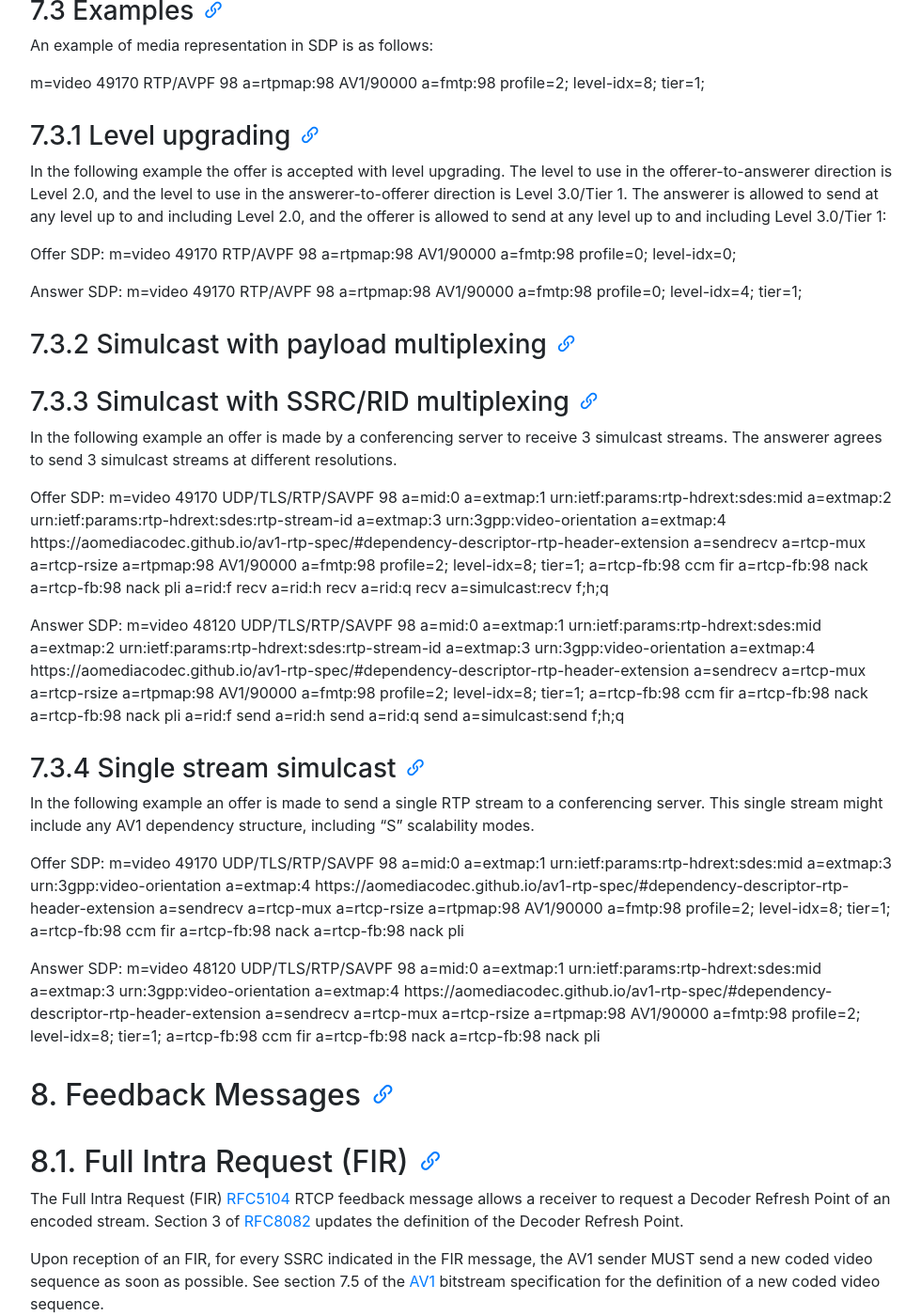
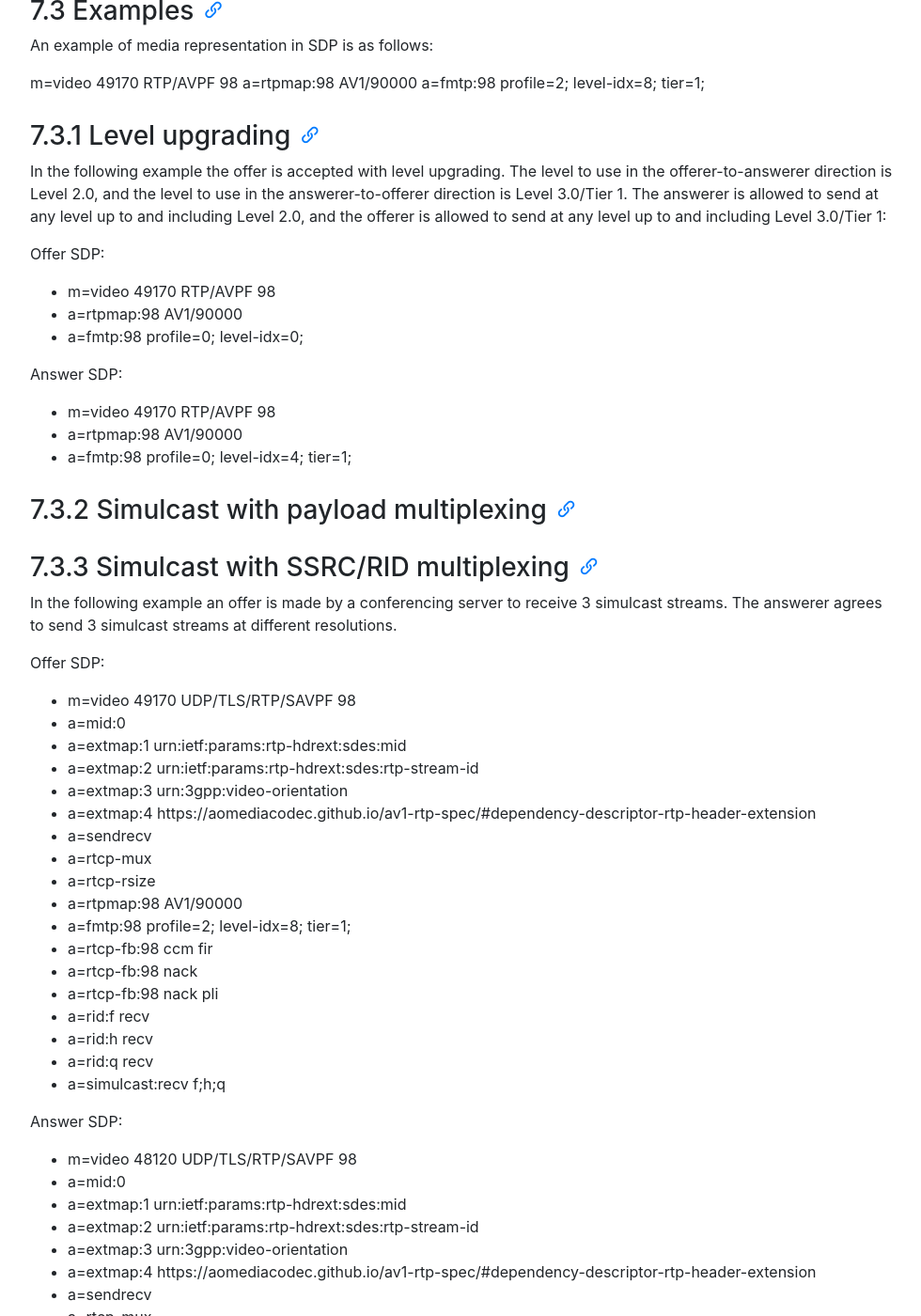
Before and after one commit to AOMediaCodec/av1-rtp-spec, a Jekyll site: the page built from index.md, in a window 1280 px wide and 1400 px high, scrolled down 11849 px. Shown: the whole window at 94% size, without its empty margins (53-1033 px from the left). Built offline with Jekyll 4.4.1, drawn with Linux system fonts in a browser that asks for light colours; nearby versions of some CDN libraries; some of the changed text lies outside the part shown.

Commit message:
Update av1-rtp-spec.md

```diff
--- a/av1-rtp-spec.md
+++ b/av1-rtp-spec.md
@@ -400,14 +400,14 @@
 In the following example the offer is accepted with level upgrading. The level to use in the offerer-to-answerer direction is Level 2.0, and the level to use in the answerer-to-offerer direction is Level 3.0/Tier 1.  The answerer is allowed to send at any level up to and including Level 2.0, and the offerer is allowed to send at any level up to and including Level 3.0/Tier 1:
 
 Offer SDP:
-m=video 49170 RTP/AVPF 98
-a=rtpmap:98 AV1/90000
-a=fmtp:98 profile=0; level-idx=0;
+* m=video 49170 RTP/AVPF 98
+* a=rtpmap:98 AV1/90000
+* a=fmtp:98 profile=0; level-idx=0;
 
 Answer SDP:
-m=video 49170 RTP/AVPF 98
-a=rtpmap:98 AV1/90000
-a=fmtp:98 profile=0; level-idx=4; tier=1;
+* m=video 49170 RTP/AVPF 98
+* a=rtpmap:98 AV1/90000
+* a=fmtp:98 profile=0; level-idx=4; tier=1;
 
 ### 7.3.2 Simulcast with payload multiplexing
 
@@ -415,77 +415,77 @@
 In the following example an offer is made by a conferencing server to receive 3 simulcast streams.  The answerer agrees to send 3 simulcast streams at different resolutions.
 
 Offer SDP:
-m=video 49170 UDP/TLS/RTP/SAVPF 98
-a=mid:0
-a=extmap:1 urn:ietf:params:rtp-hdrext:sdes:mid
-a=extmap:2 urn:ietf:params:rtp-hdrext:sdes:rtp-stream-id
-a=extmap:3 urn:3gpp:video-orientation
-a=extmap:4 https://aomediacodec.github.io/av1-rtp-spec/#dependency-descriptor-rtp-header-extension
-a=sendrecv
-a=rtcp-mux
-a=rtcp-rsize
-a=rtpmap:98 AV1/90000
-a=fmtp:98 profile=2; level-idx=8; tier=1;
-a=rtcp-fb:98 ccm fir
-a=rtcp-fb:98 nack
-a=rtcp-fb:98 nack pli
-a=rid:f recv
-a=rid:h recv
-a=rid:q recv
-a=simulcast:recv f;h;q
+* m=video 49170 UDP/TLS/RTP/SAVPF 98
+* a=mid:0
+* a=extmap:1 urn:ietf:params:rtp-hdrext:sdes:mid
+* a=extmap:2 urn:ietf:params:rtp-hdrext:sdes:rtp-stream-id
+* a=extmap:3 urn:3gpp:video-orientation
+* a=extmap:4 https://aomediacodec.github.io/av1-rtp-spec/#dependency-descriptor-rtp-header-extension
+* a=sendrecv
+* a=rtcp-mux
+* a=rtcp-rsize
+* a=rtpmap:98 AV1/90000
+* a=fmtp:98 profile=2; level-idx=8; tier=1;
+* a=rtcp-fb:98 ccm fir
+* a=rtcp-fb:98 nack
+* a=rtcp-fb:98 nack pli
+* a=rid:f recv
+* a=rid:h recv
+* a=rid:q recv
+* a=simulcast:recv f;h;q
 
 Answer SDP:
-m=video 48120 UDP/TLS/RTP/SAVPF 98
-a=mid:0
-a=extmap:1 urn:ietf:params:rtp-hdrext:sdes:mid
-a=extmap:2 urn:ietf:params:rtp-hdrext:sdes:rtp-stream-id
-a=extmap:3 urn:3gpp:video-orientation
-a=extmap:4 https://aomediacodec.github.io/av1-rtp-spec/#dependency-descriptor-rtp-header-extension
-a=sendrecv
-a=rtcp-mux
-a=rtcp-rsize
-a=rtpmap:98 AV1/90000
-a=fmtp:98 profile=2; level-idx=8; tier=1;
-a=rtcp-fb:98 ccm fir
-a=rtcp-fb:98 nack
-a=rtcp-fb:98 nack pli
-a=rid:f send
-a=rid:h send
-a=rid:q send
-a=simulcast:send f;h;q
+* m=video 48120 UDP/TLS/RTP/SAVPF 98
+* a=mid:0
+* a=extmap:1 urn:ietf:params:rtp-hdrext:sdes:mid
+* a=extmap:2 urn:ietf:params:rtp-hdrext:sdes:rtp-stream-id
+* a=extmap:3 urn:3gpp:video-orientation
+* a=extmap:4 https://aomediacodec.github.io/av1-rtp-spec/#dependency-descriptor-rtp-header-extension
+* a=sendrecv
+* a=rtcp-mux
+* a=rtcp-rsize
+* a=rtpmap:98 AV1/90000
+* a=fmtp:98 profile=2; level-idx=8; tier=1;
+* a=rtcp-fb:98 ccm fir
+* a=rtcp-fb:98 nack
+* a=rtcp-fb:98 nack pli
+* a=rid:f send
+* a=rid:h send
+* a=rid:q send
+* a=simulcast:send f;h;q
 
 ### 7.3.4 Single stream simulcast
 In the following example an offer is made to send a single RTP stream to a conferencing server. This single stream might include any AV1 dependency structure, including "S" scalability modes.
 
 Offer SDP:
-m=video 49170 UDP/TLS/RTP/SAVPF 98
-a=mid:0
-a=extmap:1 urn:ietf:params:rtp-hdrext:sdes:mid
-a=extmap:3 urn:3gpp:video-orientation
-a=extmap:4 https://aomediacodec.github.io/av1-rtp-spec/#dependency-descriptor-rtp-header-extension
-a=sendrecv
-a=rtcp-mux
-a=rtcp-rsize
-a=rtpmap:98 AV1/90000
-a=fmtp:98 profile=2; level-idx=8; tier=1;
-a=rtcp-fb:98 ccm fir
-a=rtcp-fb:98 nack
-a=rtcp-fb:98 nack pli
+* m=video 49170 UDP/TLS/RTP/SAVPF 98
+* a=mid:0
+* a=extmap:1 urn:ietf:params:rtp-hdrext:sdes:mid
+* a=extmap:3 urn:3gpp:video-orientation
+* a=extmap:4 https://aomediacodec.github.io/av1-rtp-spec/#dependency-descriptor-rtp-header-extension
+* a=sendrecv
+* a=rtcp-mux
+* a=rtcp-rsize
+* a=rtpmap:98 AV1/90000
+* a=fmtp:98 profile=2; level-idx=8; tier=1;
+* a=rtcp-fb:98 ccm fir
+* a=rtcp-fb:98 nack
+* a=rtcp-fb:98 nack pli
 
 Answer SDP:
-m=video 48120 UDP/TLS/RTP/SAVPF 98
-a=mid:0
-a=extmap:1 urn:ietf:params:rtp-hdrext:sdes:mid
-a=extmap:3 urn:3gpp:video-orientation
-a=extmap:4 https://aomediacodec.github.io/av1-rtp-spec/#dependency-descriptor-rtp-header-extension
-a=sendrecv
-a=rtcp-mux
-a=rtcp-rsize
-a=rtpmap:98 AV1/90000
-a=fmtp:98 profile=2; level-idx=8; tier=1;
-a=rtcp-fb:98 ccm fir
-a=rtcp-fb:98 nack
-a=rtcp-fb:98 nack pli
+* m=video 48120 UDP/TLS/RTP/SAVPF 98
+* a=mid:0
+* a=extmap:1 urn:ietf:params:rtp-hdrext:sdes:mid
+* a=extmap:3 urn:3gpp:video-orientation
+* a=extmap:4 https://aomediacodec.github.io/av1-rtp-spec/#dependency-descriptor-rtp-header-extension
+* a=sendrecv
+* a=rtcp-mux
+* a=rtcp-rsize
+* a=rtpmap:98 AV1/90000
+* a=fmtp:98 profile=2; level-idx=8; tier=1;
+* a=rtcp-fb:98 ccm fir
+* a=rtcp-fb:98 nack
+* a=rtcp-fb:98 nack pli
 
 
 ## 8. Feedback Messages
```
